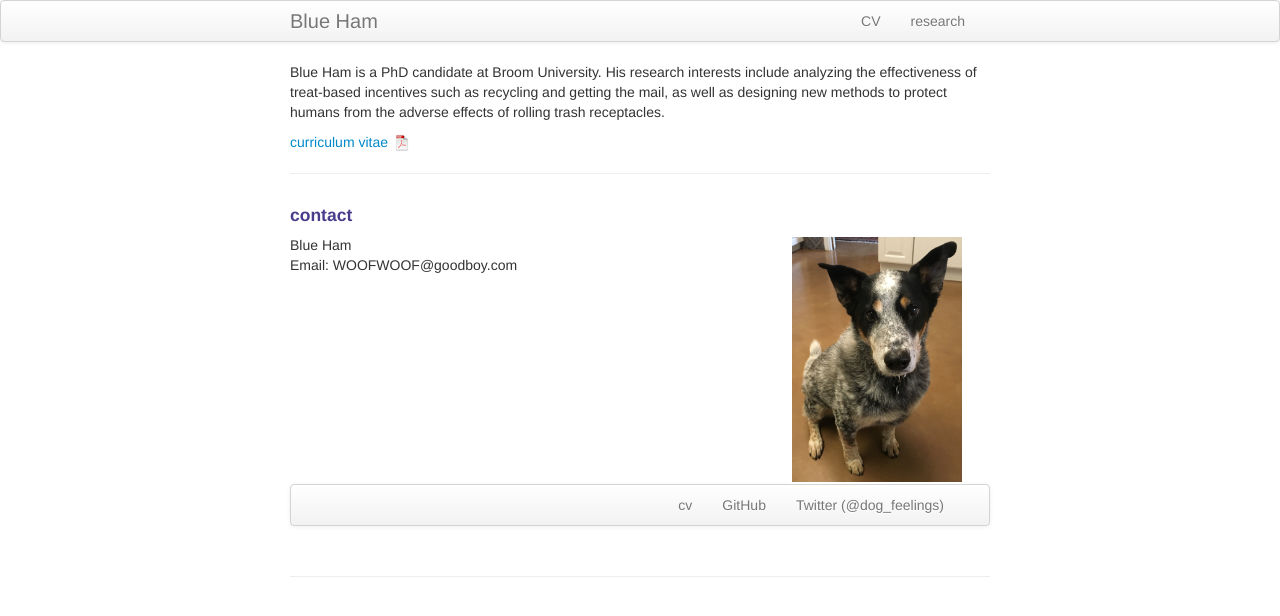
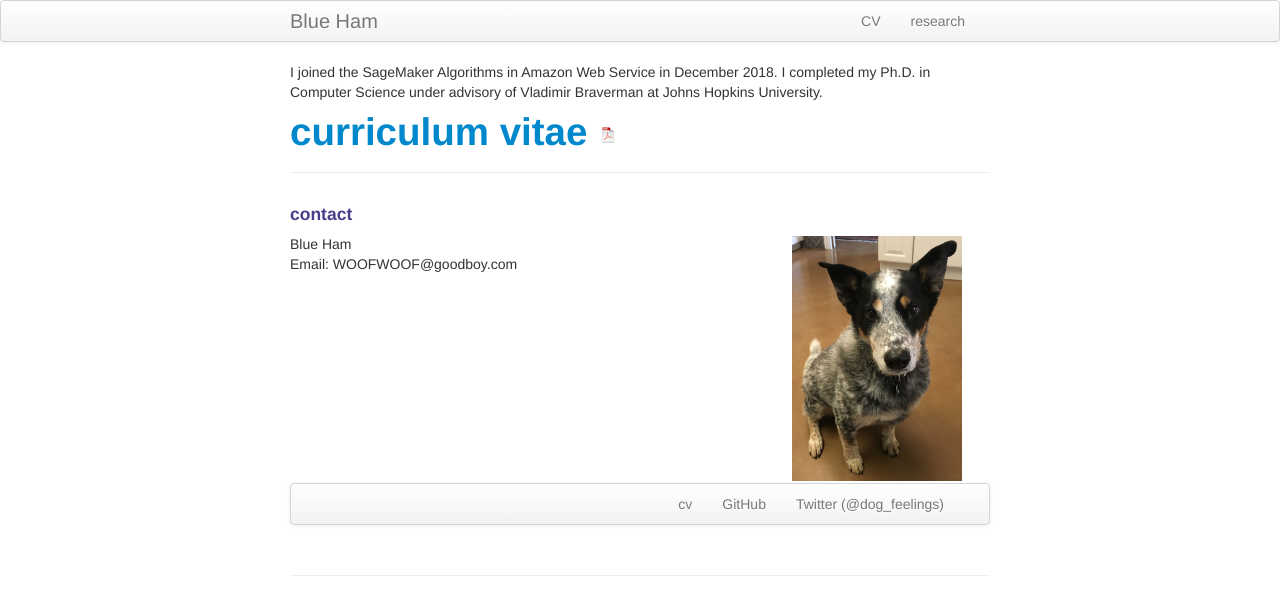
Before and after one commit to nikitaivkin/nikitaivkin.github.io, a Jekyll site: the page built from index.md, in a window 1280 px wide. Shown: the top 616 px of the page. Built offline with Jekyll 4.4.1, drawn with Linux system fonts in a browser that asks for light colours.

Commit message:
small change to index

```diff
--- a/index.md
+++ b/index.md
@@ -1,13 +1,15 @@
 ---
 layout: frontpage
-title: Blue Ham
+title: Nikita Ivkin
 description: Blue Ham is a PhD candidate at Broom University.
-keywords: Blue, Ham, treats, recycling, mail, being a good boy
+keywords: Nikita, Ivkin, JHU, Johns, Hopkins, University, Amazon, AWS, Sagemaker
 ---
 
-Blue Ham is a PhD candidate at Broom University. His research interests include analyzing the effectiveness of treat-based incentives such as recycling and getting the mail, as well as designing new methods to protect humans from the adverse effects of rolling trash receptacles.
+I joined the SageMaker Algorithms in Amazon Web Service in December 2018. I
+completed my Ph.D. in Computer Science under advisory of Vladimir Braverman at
+Johns Hopkins University.
 
-[curriculum vitae ![CV as pdf]({{ BASE_PATH }}/pages/icons16/pdf-icon.png)]({{ BASE_PATH }}/assets/CV.pdf)<br/>
+# [curriculum vitae ![CV as pdf]({{ BASE_PATH }}/pages/icons16/pdf-icon.png)]({{ BASE_PATH }}/assets/CV.pdf)<br/>
 
 
 ---
```
